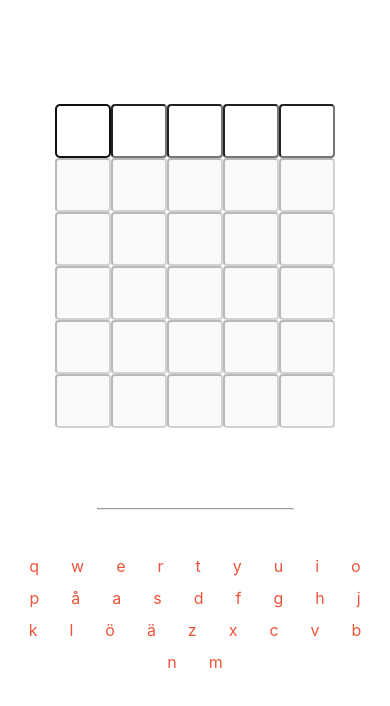
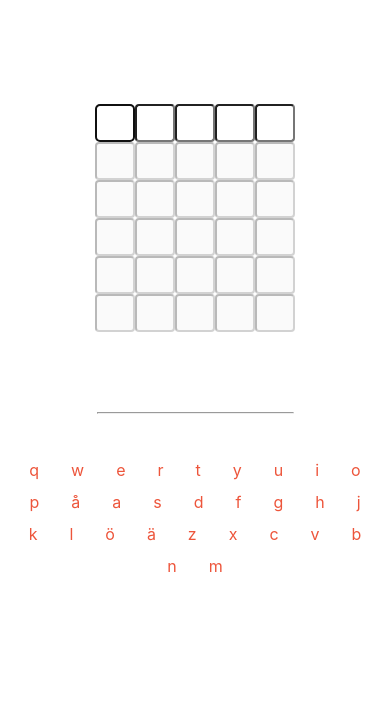
Before and after one commit to dsterna/ordly, a React (Create React App) app: page / in a window 390 px wide. Shown: the top 706 px of the page. Built offline with nearby package versions, Linux system fonts and the light colour scheme.

Commit message:
mobile-css

```diff
--- a/src/App.scss
+++ b/src/App.scss
@@ -75,14 +75,14 @@ h3 {
     height: 2rem;
   }
   .box {
-    width: 3rem;
-    height: 3rem;
+    width: 2rem;
+    height: 2rem;
   }
 }
 @media only screen and (max-width: 376px) {
   .box {
-    width: 3rem;
-    height: 3rem;
+    width: 2rem;
+    height: 2rem;
   }
   .used-letters {
     margin-top: 0.5rem;
```
Also changed, not shown: 6 other files (tests, documents, lock files or other folders).
